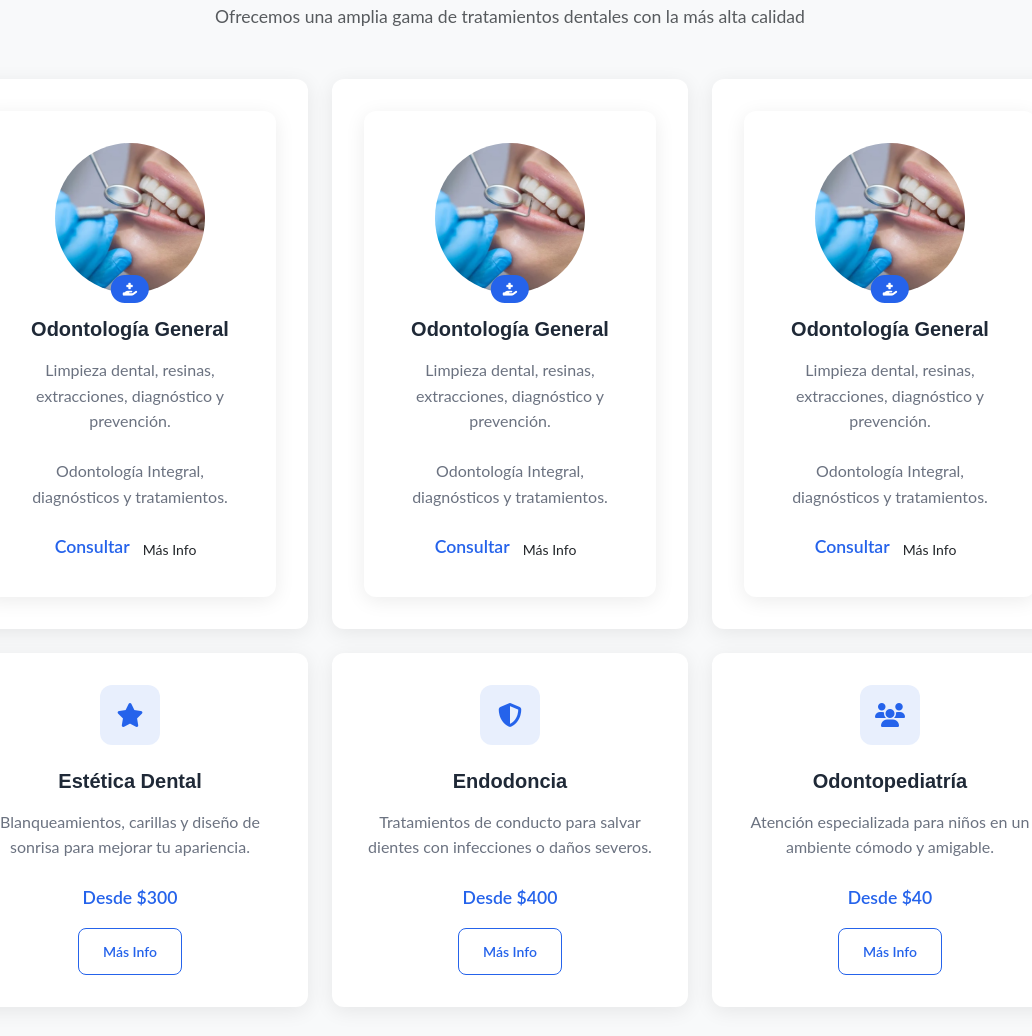
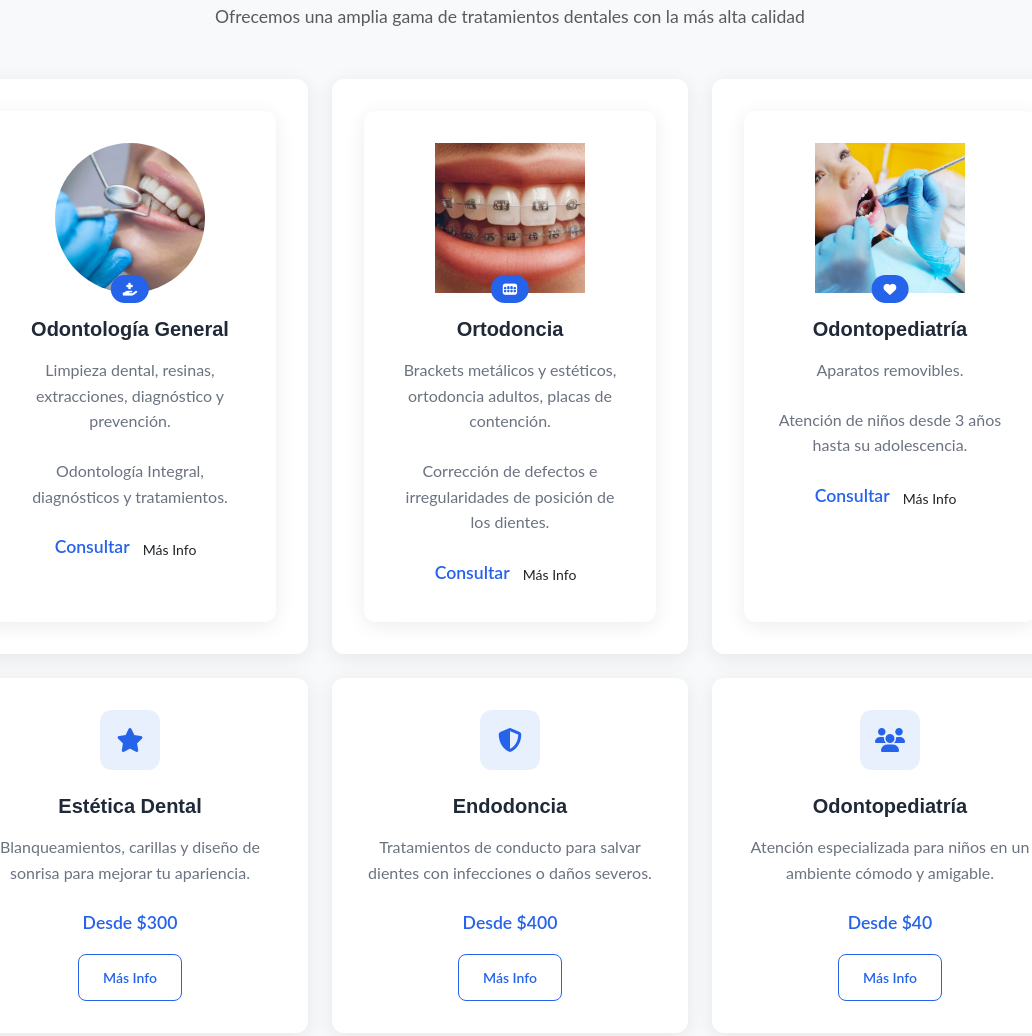
Before and after one commit to launocetti/odontologiacalm, a plain HTML site: page index.html in a window 1280 px wide. Shown: the part 974-2010 px from the top of the page, without its empty margins (130-1162 px from the left). Drawn offline with nearby package versions, Linux system fonts and the light colour scheme.

Commit message:
Update index.html

```diff
--- a/index.html
+++ b/index.html
@@ -147,14 +147,14 @@
                         <div class="service-card">
                            <div class="service-card">
                                 <div class="team-image">
-                                    <img src="../imagenes/general.jpeg?height=400&width=400" alt="Dra. Nanci Briner" class="img-fluid rounded-circle"/>
+                                    <img src="../imagenes/braquetes 1.jpeg?height=400&width=400" alt="Dra. Nanci Briner" />
                                     <div class="team-badge">
-                                        <i class="fas fa-hand-holding-medical"></i>
+                                        <i class="fas fa-teeth"></i>
                                     </div>
                                 </div>
-                                <h4>Odontología General</h4>
-                                <p>Limpieza dental, resinas, extracciones, diagnóstico y prevención.</p>
-                                <p class="service-details">Odontología Integral, diagnósticos y tratamientos.</p>
+                                <h4>Ortodoncia</h4>
+                                <p>Brackets metálicos y estéticos, ortodoncia adultos, placas de contención.</p>
+                                <p class="service-details">Corrección de defectos e irregularidades de posición de los dientes.</p>
                                 <div class="service-footer">
                                     <span class="service-price">Consultar</span>
                                     <button class="btn btn-outline btn-sm">Más Info</button>
@@ -165,16 +165,16 @@
 
                     <div class="col-md-6 col-lg-4 mb-4">
                         <div class="service-card">
-                           <div class="service-card">
+                            <div class="service-card">
                                 <div class="team-image">
-                                    <img src="../imagenes/general.jpeg?height=400&width=400" alt="Dra. Nanci Briner" class="img-fluid rounded-circle"/>
+                                    <img src="../imagenes/pediatria.jpeg?height=400&width=400" alt="Dra. Nanci Briner" />
                                     <div class="team-badge">
-                                        <i class="fas fa-hand-holding-medical"></i>
+                                        <i class="fas fa-heart"></i>
                                     </div>
                                 </div>
-                                <h4>Odontología General</h4>
-                                <p>Limpieza dental, resinas, extracciones, diagnóstico y prevención.</p>
-                                <p class="service-details">Odontología Integral, diagnósticos y tratamientos.</p>
+                                <h4>Odontopediatría</h4>
+                                <p>Aparatos removibles.</p>
+                                <p class="service-details">Atención de niños desde 3 años hasta su adolescencia.</p>
                                 <div class="service-footer">
                                     <span class="service-price">Consultar</span>
                                     <button class="btn btn-outline btn-sm">Más Info</button>
```
